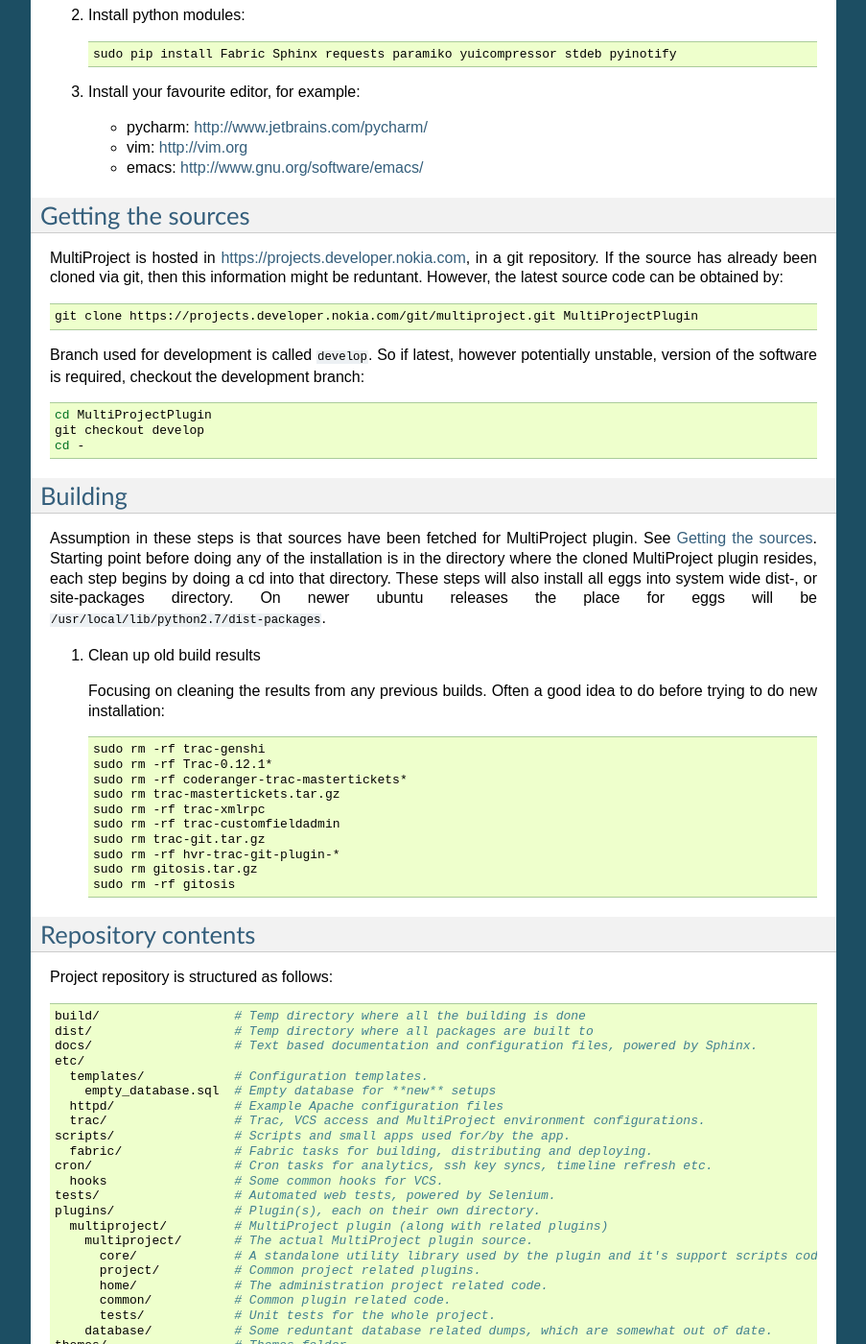
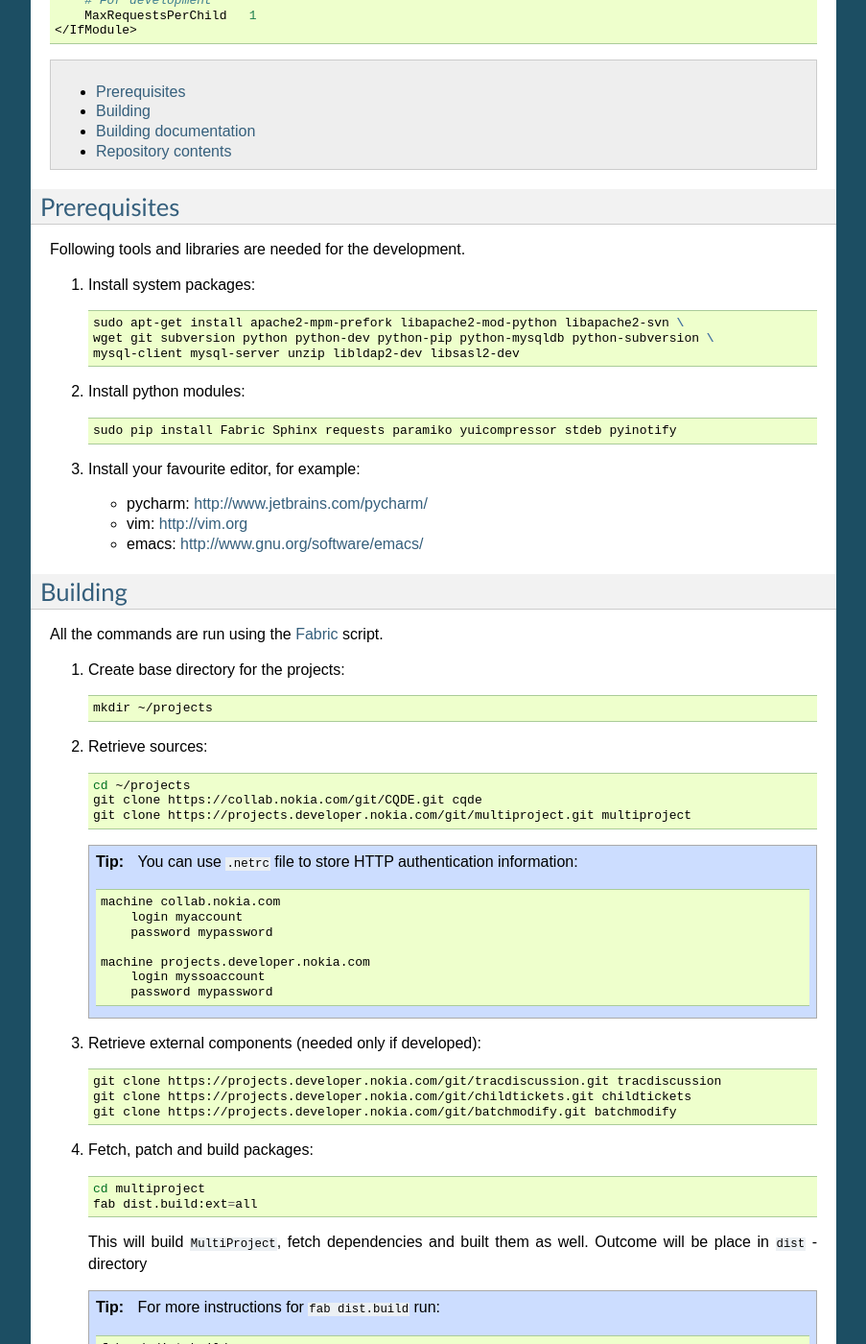
Before and after one commit to alvabai/trac-multiproject, a Sphinx documentation site: the page built from docs/develop/env.rst, in a window 1280 px wide and 1400 px high, scrolled down 527 px. Shown: the whole window at 96% size, without its empty margins (198-1101 px from the left). Built offline with Sphinx 7.4.7, drawn with Linux system fonts in a browser that asks for light colours; some of the changed text lies outside the part shown.

Commit message:
Updated documentation: Setting up the dev environment
Updated steps where to retrieve, how to build
and how to install. Added also notes about the documentation building.

```diff
--- a/docs/conf.py
+++ b/docs/conf.py
@@ -120,6 +120,7 @@
 .. _RabbitMQ: http://www.rabbitmq.com/
 .. _SNMP: http://www.net-snmp.org/
 .. _Nagios: http://nagios.org/
+.. _Sphinx: http://sphinx-doc.org/
 """
 
 # -- Options for HTML output ---------------------------------------------------
--- a/docs/develop/env.rst
+++ b/docs/develop/env.rst
@@ -7,9 +7,33 @@
 
 .. note::
 
-   For running the service, only Linux is currently support. Therefore, if developing
-   under Windows, run the service in virtual environment and mount the sources in local
-   drive.
+    For running the service, only Linux is currently support. Therefore, if developing
+    under Windows, run the service in virtual environment and mount the sources in local
+    drive.
+
+Setting up the development environment is not much different from the
+:ref:`setting up the production <install-server>`. One notable difference is the installation of the
+developed modules::
+
+    # Use this: Create link so source code
+    python setup.py develop
+
+    # Do **not** use this
+    python setup.py install
+
+Also, to make Apache reload sources on every request set following in ``apache2.conf``::
+
+        <IfModule mpm_prefork_module>
+            StartServers          5
+            MinSpareServers       5
+            MaxSpareServers      10
+            MaxClients          150
+            # For production
+            #MaxRequestsPerChild   100
+            # For development
+            MaxRequestsPerChild   1
+        </IfModule>
+
 
 .. contents::
    :local:
@@ -40,47 +64,97 @@
 .. _develop-source:
 .. _get-source:
 
-Getting the sources
-===================
-MultiProject is hosted in https://projects.developer.nokia.com, in a git repository. If the source
-has already been cloned via git, then this information might be reduntant. However,
-the latest source code can be obtained by::
-
-    git clone https://projects.developer.nokia.com/git/multiproject.git MultiProjectPlugin
-
-Branch used for development is called ``develop``. So if latest, however potentially unstable, version
-of the software is required, checkout the development branch::
-
-    cd MultiProjectPlugin
-    git checkout develop
-    cd -
-
-
 Building
 ========
-Assumption in these steps is that sources have been fetched for MultiProject plugin. See :ref:`develop-source`.
-Starting point before doing any of the installation is in the directory where the cloned MultiProject plugin
-resides, each step begins by doing a cd into that directory. These steps will also install all eggs into system
-wide dist-, or site-packages directory. On newer ubuntu releases the place for eggs will be
-``/usr/local/lib/python2.7/dist-packages``.
+All the commands are run using the Fabric_ script.
 
+#.  Create base directory for the projects::
 
-#.  Clean up old build results
+        mkdir ~/projects
 
-    Focusing on cleaning the results from any previous builds. Often a good idea to do before trying to do new
-    installation::
+#.  Retrieve sources::
 
-        sudo rm -rf trac-genshi
-        sudo rm -rf Trac-0.12.1*
-        sudo rm -rf coderanger-trac-mastertickets*
-        sudo rm trac-mastertickets.tar.gz
-        sudo rm -rf trac-xmlrpc
-        sudo rm -rf trac-customfieldadmin
-        sudo rm trac-git.tar.gz
-        sudo rm -rf hvr-trac-git-plugin-*
-        sudo rm gitosis.tar.gz
-        sudo rm -rf gitosis
+        cd ~/projects
+        git clone https://collab.nokia.com/git/CQDE.git cqde
+        git clone https://projects.developer.nokia.com/git/multiproject.git multiproject
 
+    .. tip::
+
+        You can use ``.netrc`` file to store HTTP authentication information::
+
+            machine collab.nokia.com
+                login myaccount
+                password mypassword
+
+            machine projects.developer.nokia.com
+                login myssoaccount
+                password mypassword
+
+#.  Retrieve external components (needed only if developed)::
+
+        git clone https://projects.developer.nokia.com/git/tracdiscussion.git tracdiscussion
+        git clone https://projects.developer.nokia.com/git/childtickets.git childtickets
+        git clone https://projects.developer.nokia.com/git/batchmodify.git batchmodify
+
+#.  Fetch, patch and build packages::
+
+        cd multiproject
+        fab dist.build:ext=all
+
+    This will build ``MultiProject``, fetch dependencies and built them as well. Outcome will be
+    place in ``dist`` -directory
+
+    .. tip::
+
+        For more instructions for ``fab dist.build`` run::
+
+            fab -d dist.build
+
+#.  Install non-developed packages::
+
+        cd dist
+        easy_install -Z BatchModify-*.egg
+        easy_install -Z Genshi-*.egg
+        pip install gitosis-*.tar.gz
+        easy_install -Z Trac-*.egg
+        easy_install -Z Tracchildtickets-*.egg
+        easy_install -Z TracCustomFieldAdmin-*.egg
+        easy_install -Z TracDiscussion-*.egg
+        easy_install -Z TracGit-*.egg
+        easy_install -Z TracMasterTickets-*.egg
+        easy_install -Z TracMercurial-*.egg
+        easy_install -Z TracXMLRPC-*.egg
+
+#.  Install from sources::
+
+        cd ~/projects/multiproject/plugins/multiproject
+        python setup.py develop
+
+        cd ~/projects/cqde/nokia/plugins/dnc
+        python setup.py develop
+
+        cd ~/projects/cqde/nokia/plugins/nokia
+        python setup.py develop
+
+#.  Setup and configure server
+
+    Follow the starting from :ref:`install-server-dir`
+
+.. _develop-doc:
+
+Building documentation
+======================
+The project documentation is written using Sphinx_ maintained in version control,
+under ``docs`` directory. Build documentation with command::
+
+    fab dist.builddoc
+
+.. tip::
+
+    When you're writing the documentation, you can use ``autobuild`` that builds
+    the documentation whenever the files are changed::
+
+        fab dist.autobuild
 
 
 .. _repository-contents:
```
